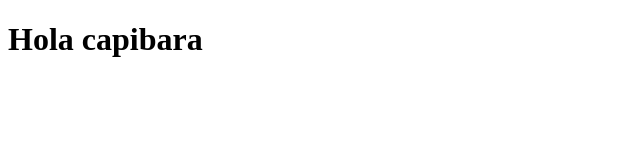
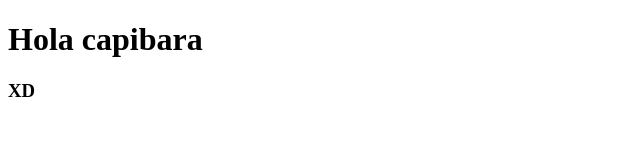
Before and after one commit to JoksanBahena/jenkins-jbp, a plain HTML site: page index.html in a window 1280 px wide. Shown: the full height of the page, 0-640 px from the left. Drawn offline with Linux system fonts and the light colour scheme.

Commit message:
segundo commit

```diff
--- a/index.html
+++ b/index.html
@@ -7,5 +7,6 @@
 </head>
 <body>
     <h1>Hola capibara</h1>
+    <h3>XD</h3>
 </body>
 </html>
```
